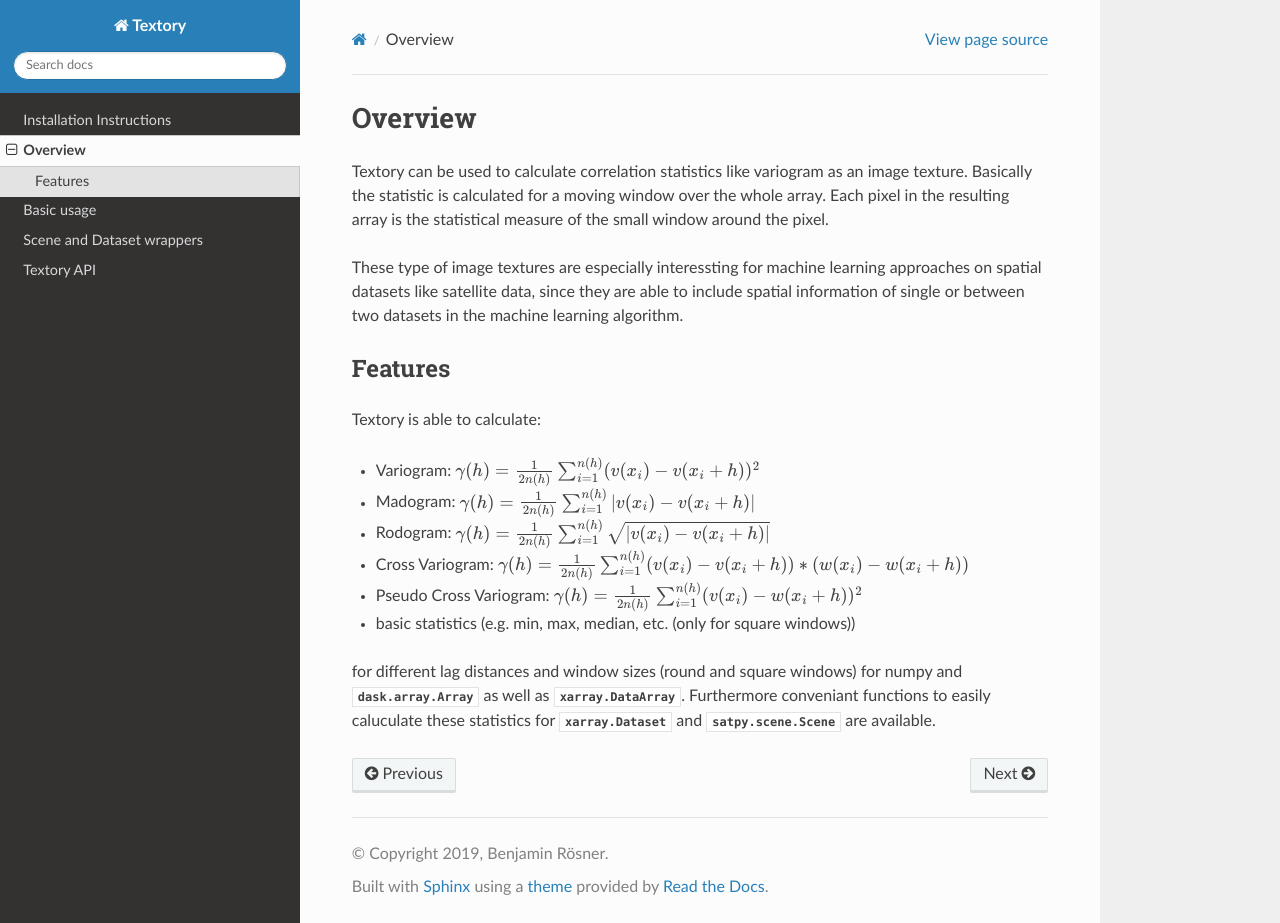
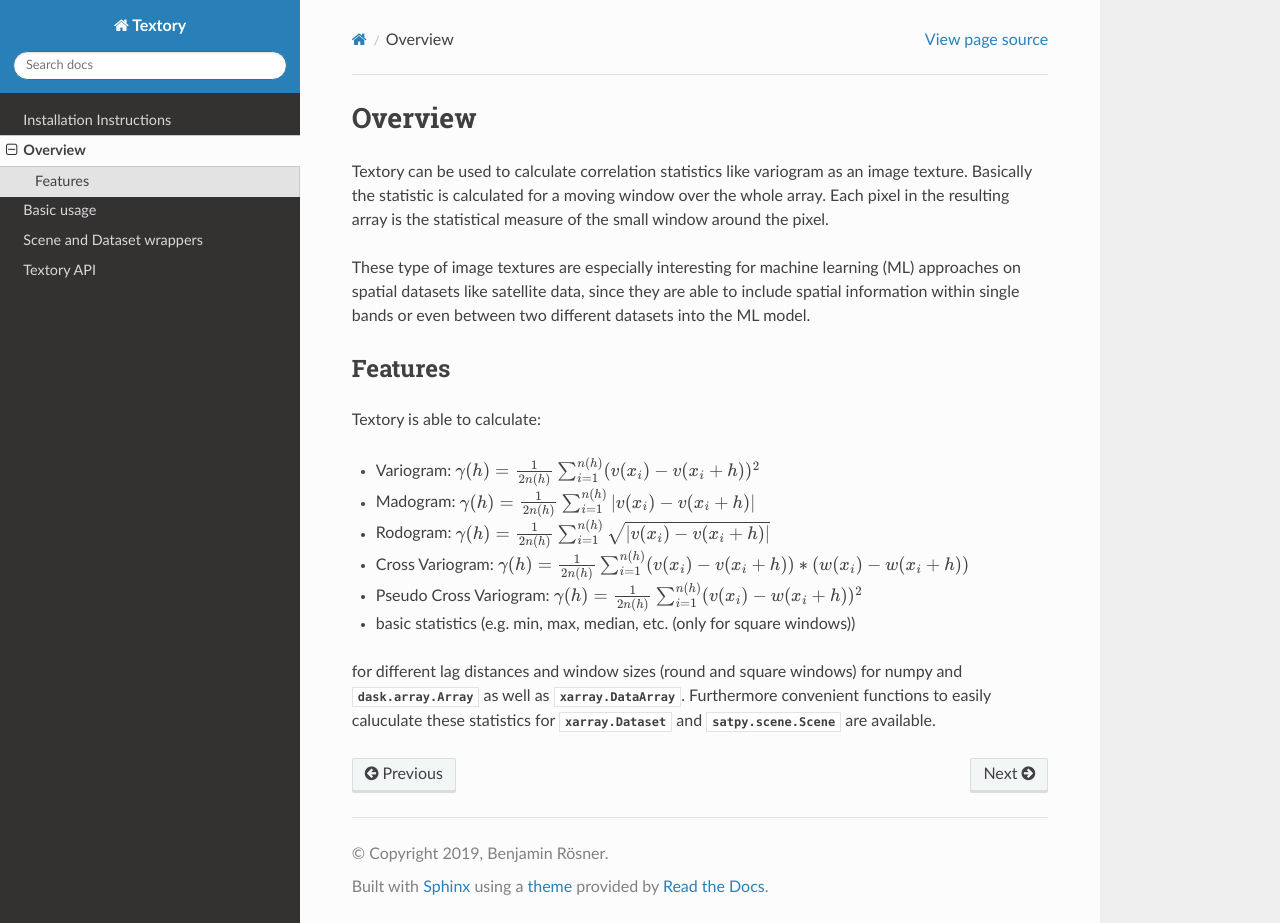
Before and after one commit to BENR0/textory, a Sphinx documentation site: the page built from doc/source/overview.rst, in a window 1280 px wide and 923 px high. Built offline with Sphinx 7.4.7 and the Read the Docs theme 2.0.0, drawn with Linux system fonts in a browser that asks for light colours.

Commit message:
Update overview.rst
minor changes in sentence structure + typos

```diff
--- a/doc/source/overview.rst
+++ b/doc/source/overview.rst
@@ -6,9 +6,9 @@
 Basically the statistic is calculated for a moving window over the whole array. Each pixel in
 the resulting array is the statistical measure of the small window around the pixel.
 
-These type of image textures are especially interessting for machine learning approaches on
-spatial datasets like satellite data, since they are able to include spatial information of single
-or between two datasets in the machine learning algorithm.
+These type of image textures are especially interesting for machine learning (ML) approaches on
+spatial datasets like satellite data, since they are able to include spatial information within single bands
+or even between two different datasets into the ML model.
 
 Features
 ========
@@ -23,5 +23,5 @@
 - basic statistics (e.g. min, max, median, etc. (only for square windows))
 
 for different lag distances and window sizes (round and square windows) for numpy and :class:`dask.array.Array` as
-well as :class:`xarray.DataArray`. Furthermore conveniant functions to easily caluculate these statistics
+well as :class:`xarray.DataArray`. Furthermore convenient functions to easily caluculate these statistics
 for :class:`xarray.Dataset` and :class:`satpy.scene.Scene` are available.
```
